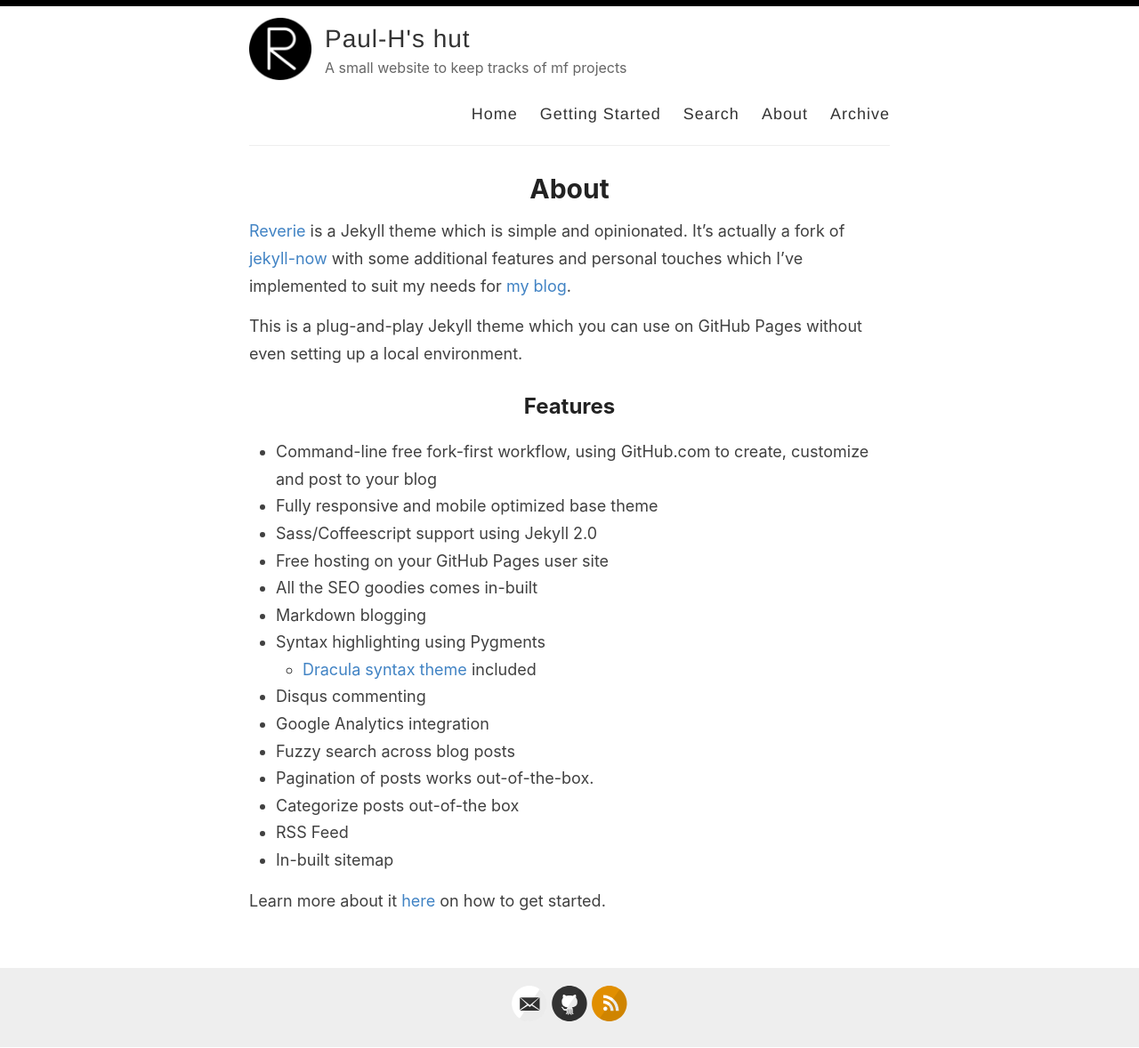
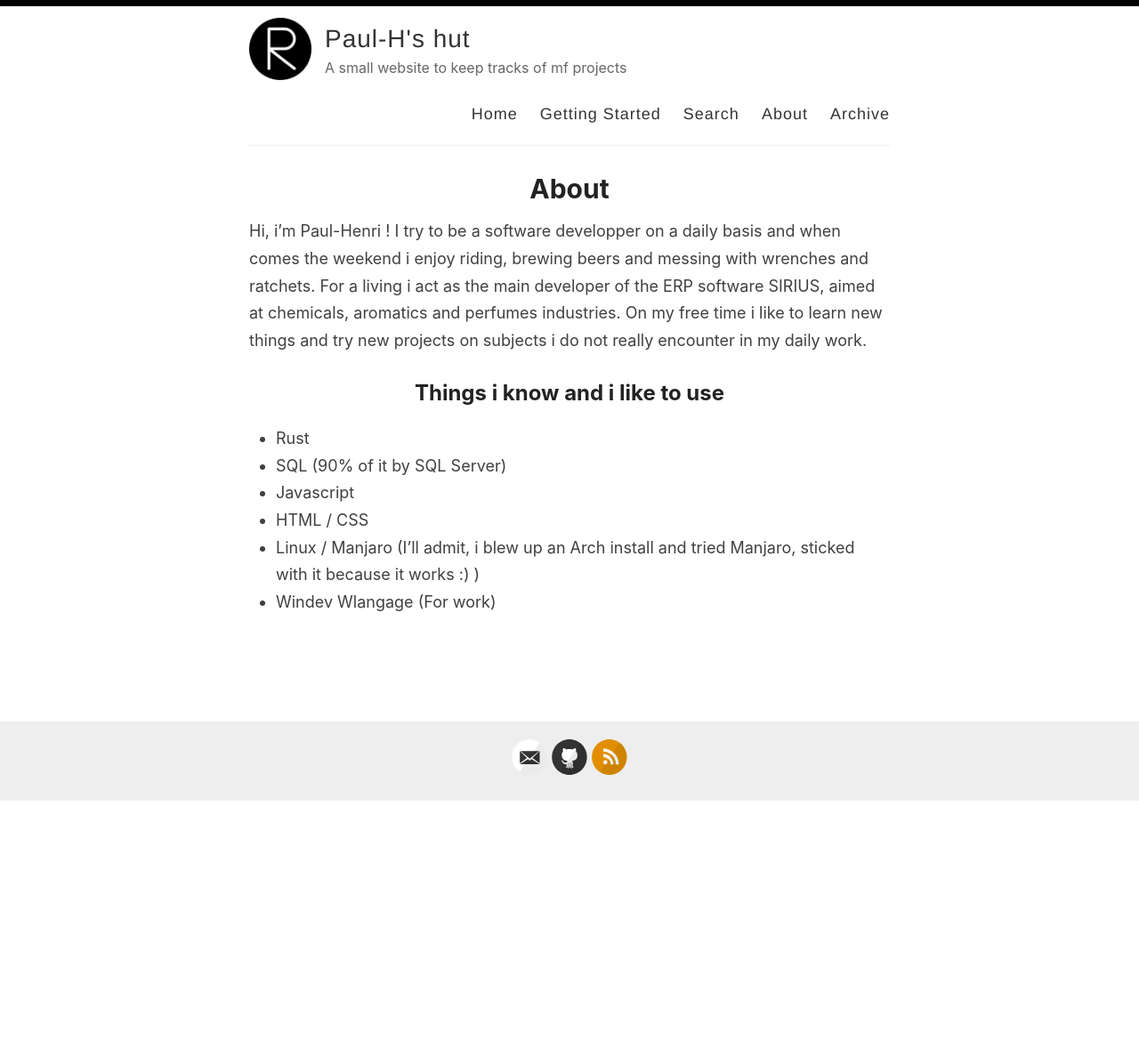
Before and after one commit to paulhenri/paulhenri.github.io, a Jekyll site: the page built from _pages/about.md, in a window 1280 px wide. Shown: the whole page at 89% size. Built offline with Jekyll 4.4.1, drawn with Linux system fonts in a browser that asks for light colours; after the commit the page ends 901 px from its top, so only the background shows below that.

Commit message:
revamped about

```diff
--- a/_pages/about.md
+++ b/_pages/about.md
@@ -4,26 +4,13 @@
 permalink: /about/
 ---
 
-[Reverie](https://github.com/amitmerchant1990/reverie) is a Jekyll theme which is simple and opinionated. It's actually a fork of [jekyll-now](https://github.com/barryclark/jekyll-now) with some additional features and personal touches which I've implemented to suit my needs for [my blog](https://www.amitmerchant.com).
+Hi, i'm Paul-Henri ! I try to be a software developper on a daily basis and when comes the weekend i enjoy riding, brewing beers and messing with wrenches and ratchets.
+For a living i act as the main developer of the ERP software SIRIUS, aimed at chemicals, aromatics and perfumes industries. On my free time i like to learn new things and try new projects on subjects i do not really encounter in my daily work.
 
-This is a plug-and-play Jekyll theme which you can use on GitHub Pages without even setting up a local environment.
-
-## Features
-
-- Command-line free fork-first workflow, using GitHub.com to create, customize and post to your blog
-- Fully responsive and mobile optimized base theme
-- Sass/Coffeescript support using Jekyll 2.0
-- Free hosting on your GitHub Pages user site
-- All the SEO goodies comes in-built
-- Markdown blogging
-- Syntax highlighting using Pygments
-    - [Dracula syntax theme](https://draculatheme.com/) included
-- Disqus commenting
-- Google Analytics integration
-- Fuzzy search across blog posts
-- Pagination of posts works out-of-the-box.
-- Categorize posts out-of-the box
-- RSS Feed
-- In-built sitemap
-
-Learn more about it [here](https://github.com/amitmerchant1990/reverie) on how to get started.
+## Things i know and i like to use
+* Rust
+* SQL (90% of it by SQL Server)
+* Javascript
+* HTML / CSS
+* Linux / Manjaro (I'll admit, i blew up an Arch install and tried Manjaro, sticked with it because it works :) )
+* Windev Wlangage (For work)
```
Also changed, not shown: _pages/archive.md (deleted, +0 -33 lines).
